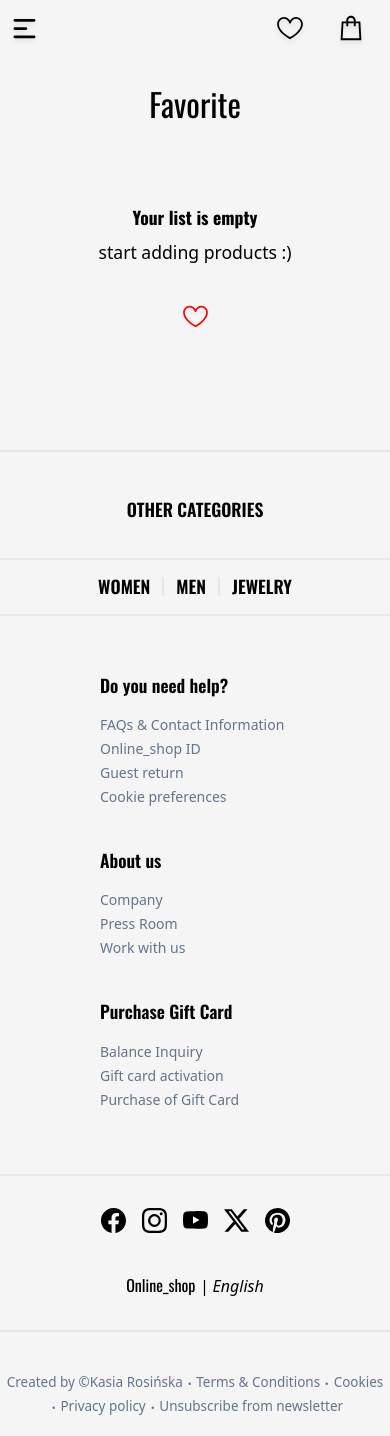
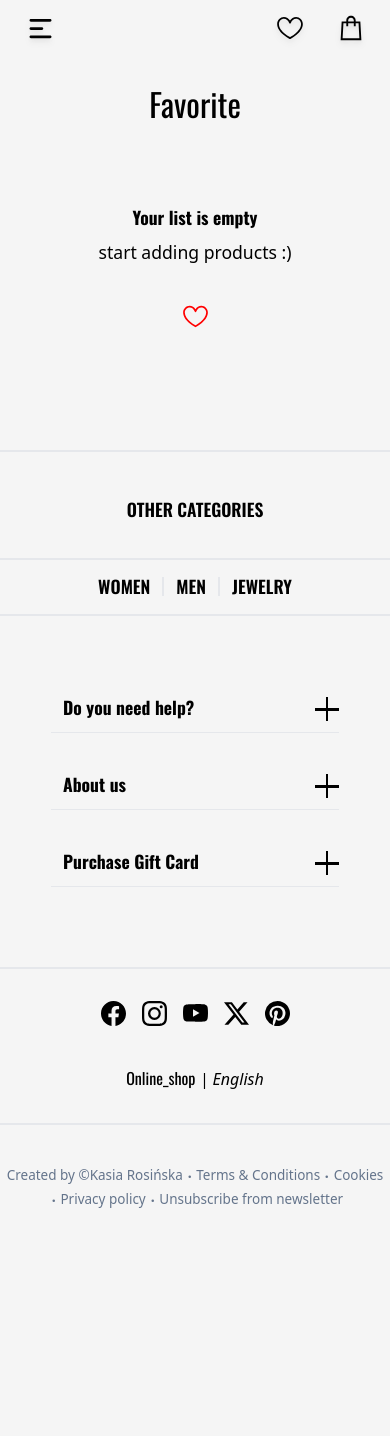
Before and after one commit to wanghaisheng/a-Online_shop-hub, a React (Vite) app: page /favorite in a window 390 px wide. After the commit the page ends 1229 px from the top, so only its background shows below. Built offline with nearby package versions, Linux system fonts and the light colour scheme.

Commit message:
adding expandable container with btn in Footer

```diff
--- a/src/components/BarNavigation/BarNavigation.tsx
+++ b/src/components/BarNavigation/BarNavigation.tsx
@@ -65,7 +65,7 @@ const animatePingOnceCart = useSelector(
           <div className="flex">
             {/* MENU */}
             <button
-              className="cursor-pointer bg-transparent p-4 pl-0 duration-300 hover:scale-110"
+              className="cursor-pointer bg-transparent p-4 duration-300 hover:scale-110"
               onClick={handlingOpenMenu}
             >
               <CgMenuLeftAlt
--- a/src/components/BarNavigation/BarNavigationWhiteBg.tsx
+++ b/src/components/BarNavigation/BarNavigationWhiteBg.tsx
@@ -67,7 +67,7 @@ function BarNavigationWhiteBg({ color = "white" }: ColorProps) {
           <div className="flex">
             {/* MENU */}
             <button
-              className="cursor-pointer bg-transparent p-4 pl-0 duration-300 hover:scale-110"
+              className="cursor-pointer bg-transparent p-4 duration-300 hover:scale-110"
               onClick={handlingOpenMenu}
             >
               <CgMenuLeftAlt
--- /dev/null
+++ b/src/components/Footer/ExpandableContainer.tsx
@@ -0,0 +1,102 @@
+import { useState } from "react";
+import ExpanderButton from "./ExpanderButton";
+
+
+const ExpandableContainer: React.FC = () => {
+
+  const [openIndex, setOpenIndex] = useState<number | boolean>(false);
+
+  type ContainerContentProps = {
+    title: string;
+    line1: string;
+    line2: string;
+    line3: string;
+    line4: string;
+    url?: string;
+  };
+
+const containerContent: ContainerContentProps[] = [
+  {
+    title: "Do you need help?",
+    line1: "FAQs & Contact Information",
+    line2: "Online_shop ID",
+    line3: "Guest return",
+    line4: "Cookie preferences",
+  },
+  {
+    title: "About us",
+    line1: "Company",
+    line2: "Press Room",
+    line3: "Work with us",
+    line4: "",
+    url: "https://www.linkedin.com/in/katarzyna-rosinska/",
+  },
+  {
+    title: "Purchase Gift Card",
+    line1: "Balance Inquiry",
+    line2: "Gift card activation",
+    line3: "Purchase of Gift Card",
+    line4: "",
+  },
+];
+
+
+  const handleToggle = (index: number) => {
+    setOpenIndex(openIndex === index ? false : index);
+  };
+
+  return (
+    <section className=" m-10 flex w-full flex-col items-center justify-center md:hidden pb-10">
+      {/* order of arguments in map matters!!! first is an element of the array then is an index of el. in array */}
+      {containerContent.map((el, index) => (
+        <article
+          key={el?.title}
+          className="mx-auto w-72 overflow-hidden border-b border-gray-200 mt-7"
+        >
+          <div
+            className="flex cursor-pointer items-center justify-between p-3"
+            onClick={() => handleToggle(index)}
+          >
+            <h3 className="font-bold">{el?.title}</h3>
+            <ExpanderButton
+              expanderOpen={openIndex === index}
+              onClick={() => handleToggle(index)}
+            />
+          </div>
+          {openIndex === index && (
+            <div className="p-4">
+              <a
+                href="#footer"
+                className=" block cursor-pointer pb-1 font-sans text-slate-500 hover:text-black hover:underline
+            hover:underline-offset-1"
+              >
+                {el?.line1}
+              </a>
+              <a
+                href="#footer"
+                className="block cursor-pointer pb-1 font-sans text-slate-500 hover:text-black hover:underline hover:underline-offset-1 "
+              >
+                {el?.line2}
+              </a>
+              <a
+                href={el?.url}
+                target="_blank"
+                className="block cursor-pointer pb-1 font-sans text-slate-500 hover:text-black hover:underline hover:underline-offset-1"
+              >
+                {el?.line3}
+              </a>
+              <a
+                href="#footer"
+                className="block cursor-pointer pb-1 font-sans text-slate-500 hover:text-black hover:underline hover:underline-offset-1"
+              >
+                {el?.line4}
+              </a>
+            </div>
+          )}
+        </article>
+      ))}
+    </section>
+  );
+};
+
+export default ExpandableContainer;
--- /dev/null
+++ b/src/components/Footer/ExpanderButton.tsx
@@ -0,0 +1,24 @@
+
+type ExpanderButtonProps = {
+  expanderOpen: boolean;
+  onClick: () => void;
+};
+
+//React.FunctionComponent <generic type>
+const ExpanderButton: React.FC<ExpanderButtonProps> = ({
+  expanderOpen,
+  onClick,
+}) => {
+  return (
+    <div onClick={onClick} className="relative h-6 w-6 cursor-pointer p-3">
+      <div
+        className="absolute h-[3px] w-6 bg-black transition-transform duration-300 ease-in-out"
+      />
+      <div
+        className={`absolute h-0.5 w-6 bg-black transition-transform duration-300 ease-in-out ${expanderOpen ? "" : "rotate-90 transform"}`}
+      />
+    </div>
+  );
+};
+
+export default ExpanderButton;
--- a/src/components/Footer/Footer.tsx
+++ b/src/components/Footer/Footer.tsx
@@ -9,6 +9,7 @@ import {
   BsDot,
 } from "react-icons/bs";
 import { Link } from "react-router-dom";
+import ExpandableContainer from "./ExpandableContainer";
 
 
 function Footer() {
@@ -38,7 +39,8 @@ function Footer() {
         </button>
       </section>
 
-      <section className=" m-10 flex  w-full flex-col items-center  justify-center md:flex-row md:items-start md:justify-evenly">
+      <ExpandableContainer />
+      <section className="m-10 hidden w-full flex-row items-start justify-evenly md:flex">
         <article className="ml-5 w-[250px] p-5 text-sm">
           <h3 className="pb-5">Do you need help?</h3>
           <a
@@ -155,7 +157,7 @@ function Footer() {
         </article>
       </section>
 
-      <section className="container mt-10 flex w-full flex-wrap items-center justify-center font-sans text-[13.5px] h-full px-1">
+      <section className="container mt-10 flex h-full w-full flex-wrap items-center justify-center px-1 font-sans text-[13.5px]">
         <a
           href="https://github.com/RosinskaK"
           target="_blank"
--- a/src/components/Main Carousel/MainCarousel.tsx
+++ b/src/components/Main Carousel/MainCarousel.tsx
@@ -62,7 +62,7 @@ function MainCarousel() {
         className="aspect-[16/9] max-h-full min-h-[600px] w-full bg-cover bg-center bg-no-repeat duration-700"
       ></div>
       <h1
-        className={`absolute bottom-[230px] block cursor-pointer text-center italic ${images[imageIndex].color} ${images[imageIndex].font} text-6xl`}
+        className={`absolute bottom-[200px] block cursor-pointer text-center italic ${images[imageIndex].color} ${images[imageIndex].font} text-6xl`}
       >
         <NavLink to="/clothing/women">
           {images[imageIndex].title}
```
Also changed, not shown: src/types/types.ts (added).
